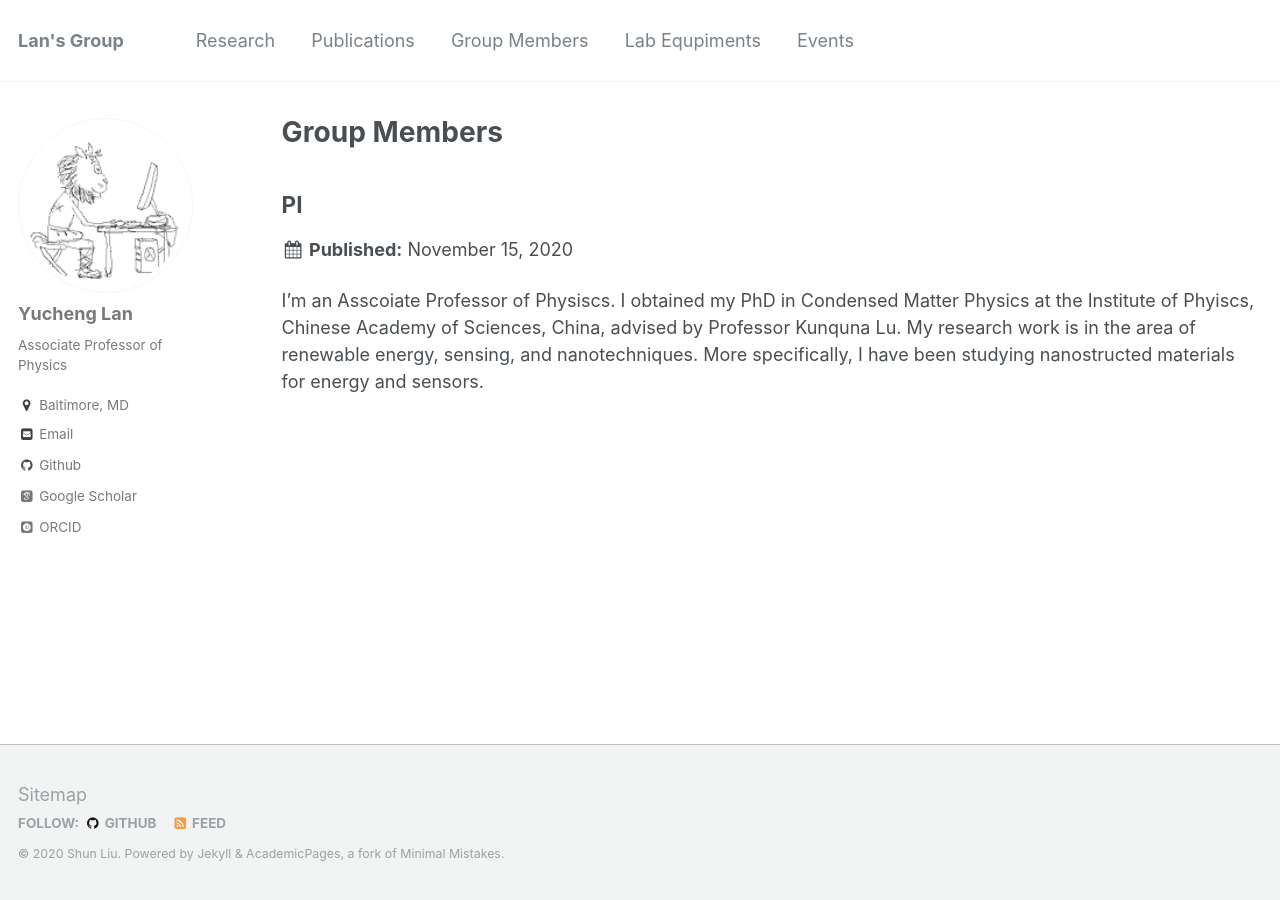
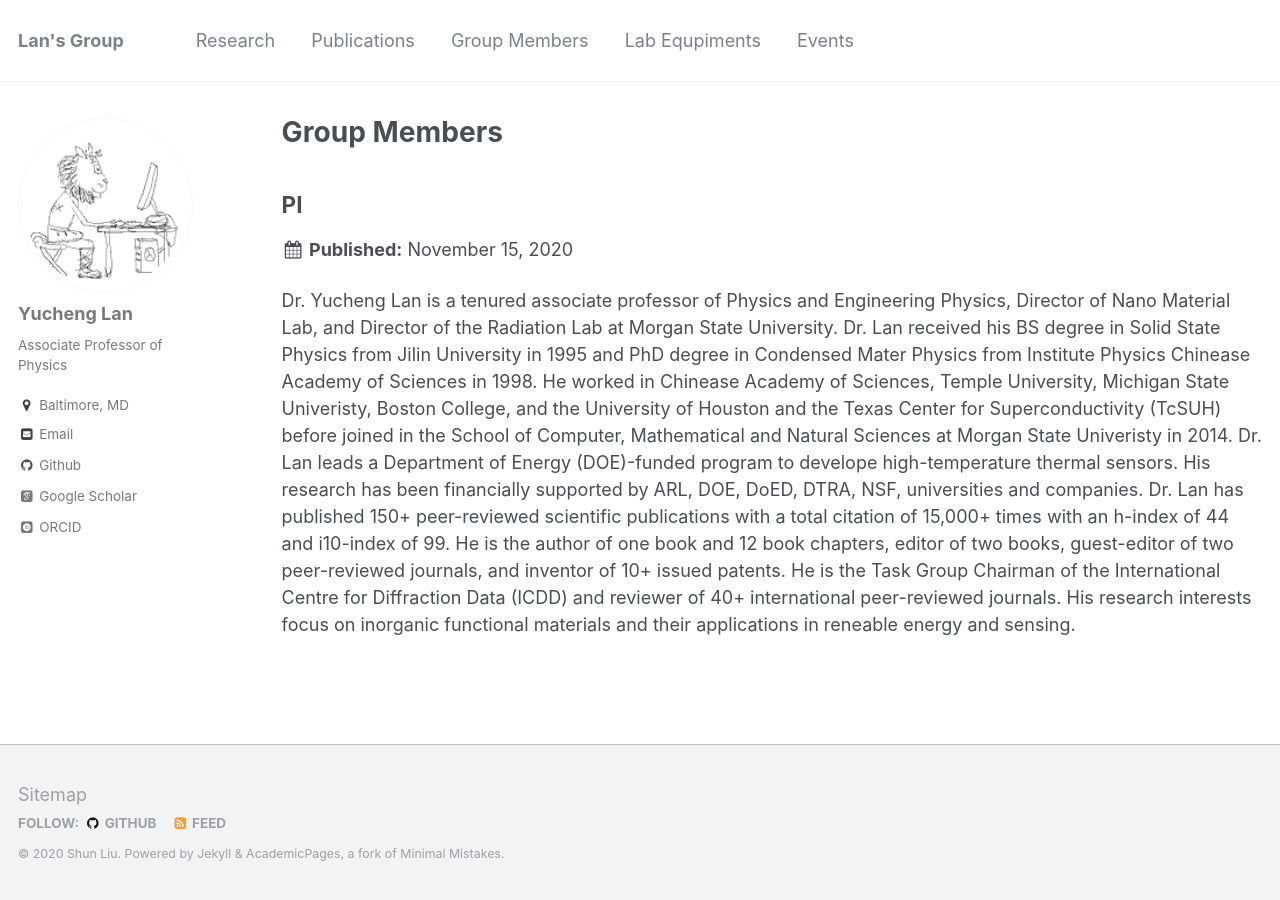
Before and after one commit to yuchenglan/LanGroup, a Jekyll site: the page built from _pages/members.html, in a window 1280 px wide. Built offline with Jekyll 4.4.1, drawn with Linux system fonts in a browser that asks for light colours; some web fonts are replaced.

Commit message:
Update PI.md

```diff
--- a/_members/PI.md
+++ b/_members/PI.md
@@ -7,7 +7,18 @@ venue: "Lan's Group"
 ---
 
 
-I'm an Asscoiate Professor of Physiscs.  I obtained my PhD in Condensed Matter Physics at the Institute of Phyiscs, Chinese Academy of Sciences, China, advised by Professor Kunquna Lu.  My research work is in the area of renewable energy, sensing, and nanotechniques.  More specifically, I have been studying nanostructed materials for energy and sensors.
+Dr. Yucheng Lan is a tenured associate professor of Physics and Engineering Physics, Director of Nano Material Lab, and Director of the Radiation Lab at Morgan State University.  Dr. Lan received his BS degree in Solid State Physics from Jilin University in 1995 and PhD degree in Condensed Mater Physics from Institute Physics Chinease Academy of Sciences in 1998.  He worked in Chinease Academy of Sciences, Temple University, Michigan State Univeristy, Boston College, and the University of Houston and the Texas Center for Superconductivity (TcSUH) before joined in the School of Computer, Mathematical and Natural Sciences at Morgan State Univeristy in 2014.  Dr. Lan leads a Department of Energy (DOE)-funded program to develope high-temperature thermal sensors.  His research has been financially supported by ARL, DOE, DoED, DTRA, NSF, universities and companies.  Dr. Lan has published 150+ peer-reviewed scientific publications with a total citation of 15,000+ times with an h-index of 44 and i10-index of 99.  He is the author of one book and 12 book chapters, editor of two books, guest-editor of two peer-reviewed journals, and inventor of 10+ issued patents.  He is the Task Group Chairman of the International Centre for Diffraction Data (ICDD) and reviewer of 40+ international peer-reviewed journals.  His research interests focus on inorganic functional materials and their applications in reneable energy and sensing.
+
+
+Research Interests:
+* Thermoelectric materials to recover waste heat to electricity
+* Biochemical and thermal sensors
+* Solar cells to harvest solar energy into electricity
+* Electrocatalysts to split water
+* Wide band-gap semiconductors
+* Superconductivitors
+* Nanomaterials and quantum materials
+* Electron microscopy and X-ray powder diffraction
 
 
 ## Research Interests
```
Also changed, not shown: other parts of _members/PI.md (+2 -1 lines).
